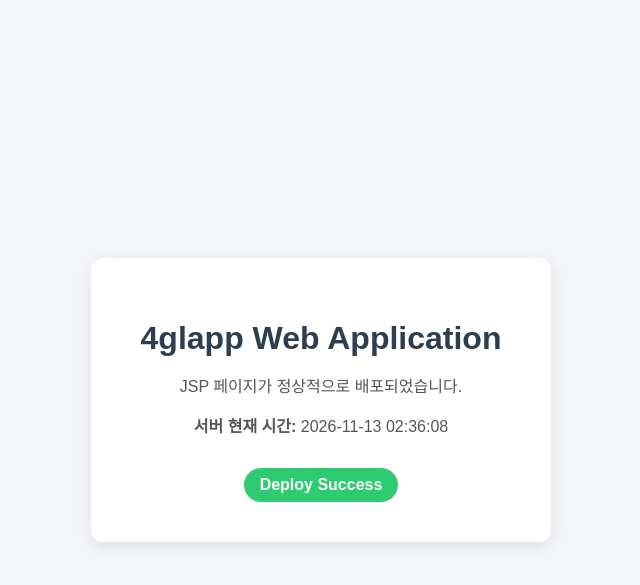
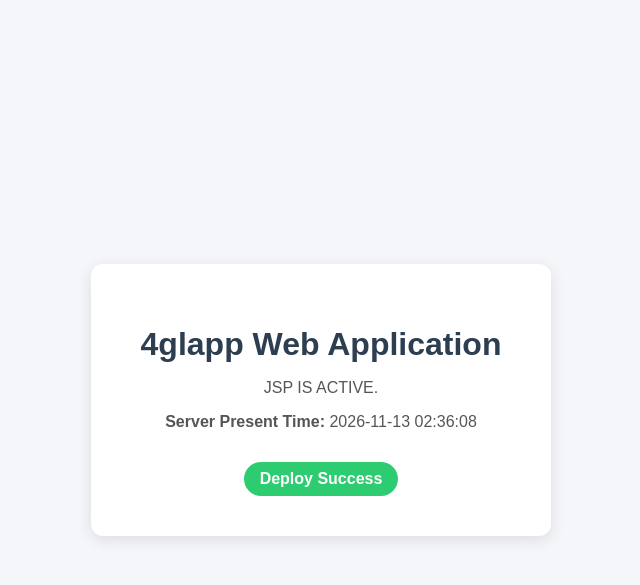
Before and after one commit to hyeona-jeong/my4glapp, a Java web app: page / in a window 1280 px wide. Shown: the top 585 px of the page, without its empty margins (319-959 px from the left). Run offline with Tomcat 11, a stand-in JSP engine, Linux system fonts and the light colour scheme.

Commit message:
261117-2

```diff
--- a/src/main/webapp/index.jsp
+++ b/src/main/webapp/index.jsp
@@ -42,8 +42,8 @@
 <body>
     <div class="card">
         <h1>4glapp Web Application</h1>
-        <p>JSP 페이지가 정상적으로 배포되었습니다.</p>
-        <p><strong>서버 현재 시간:</strong> <%= now %></p>
+        <p>JSP IS ACTIVE.</p>
+        <p><strong>Server Present Time:</strong> <%= now %></p>
         <div class="badge">Deploy Success</div>
     </div>
 </body>
```
